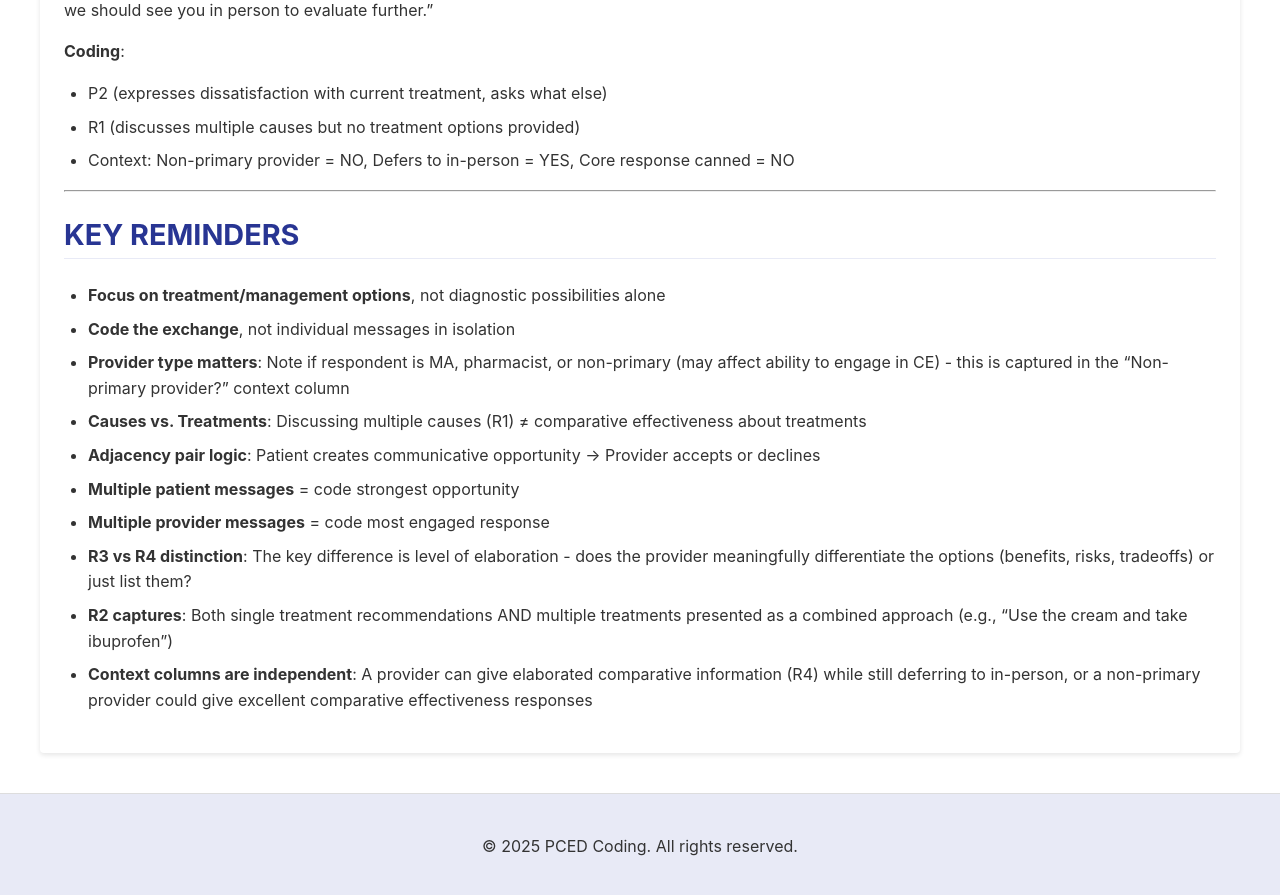
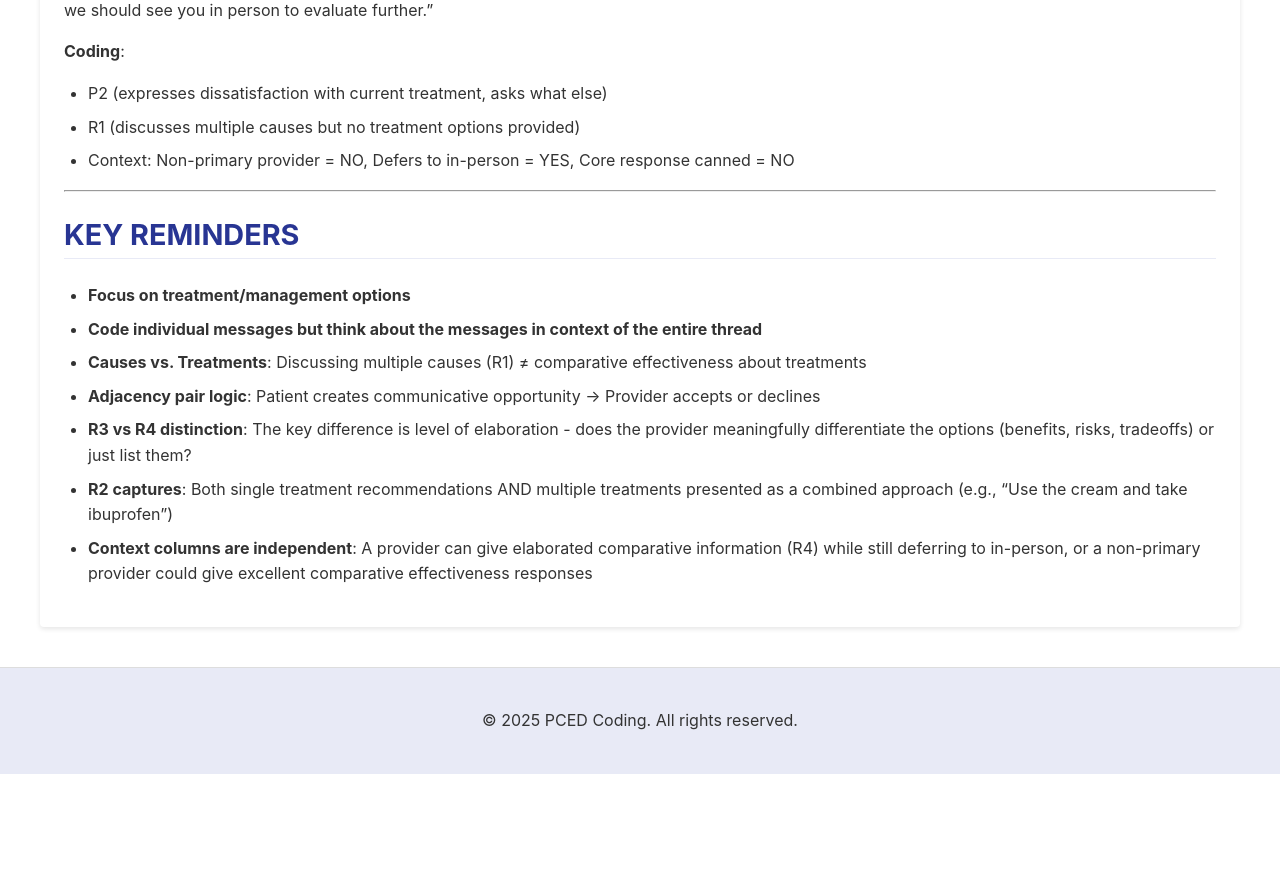
Before and after one commit to nickduran/PCED, a Jekyll site: the page built from examples.md, in a window 1280 px wide and 900 px high, scrolled down 2061 px. Shown: the top 895 px of the window. Built offline with Jekyll 4.4.1, drawn with Linux system fonts in a browser that asks for light colours; our own code applies the rules of GitHub Pages for plain Markdown files; after the commit the page ends 2835 px from its top, so only the background shows below that.

Commit message:
updated examples

```diff
--- a/examples.md
+++ b/examples.md
@@ -62,13 +62,10 @@
 
 ## KEY REMINDERS
 
-- **Focus on treatment/management options**, not diagnostic possibilities alone
-- **Code the exchange**, not individual messages in isolation
-- **Provider type matters**: Note if respondent is MA, pharmacist, or non-primary (may affect ability to engage in CE) - this is captured in the "Non-primary provider?" context column
+- **Focus on treatment/management options**
+- **Code individual messages but think about the messages in context of the entire thread**
 - **Causes vs. Treatments**: Discussing multiple causes (R1) ≠ comparative effectiveness about treatments
 - **Adjacency pair logic**: Patient creates communicative opportunity → Provider accepts or declines
-- **Multiple patient messages** = code strongest opportunity
-- **Multiple provider messages** = code most engaged response
 - **R3 vs R4 distinction**: The key difference is level of elaboration - does the provider meaningfully differentiate the options (benefits, risks, tradeoffs) or just list them?
 - **R2 captures**: Both single treatment recommendations AND multiple treatments presented as a combined approach (e.g., "Use the cream and take ibuprofen")
 - **Context columns are independent**: A provider can give elaborated comparative information (R4) while still deferring to in-person, or a non-primary provider could give excellent comparative effectiveness responses
```
